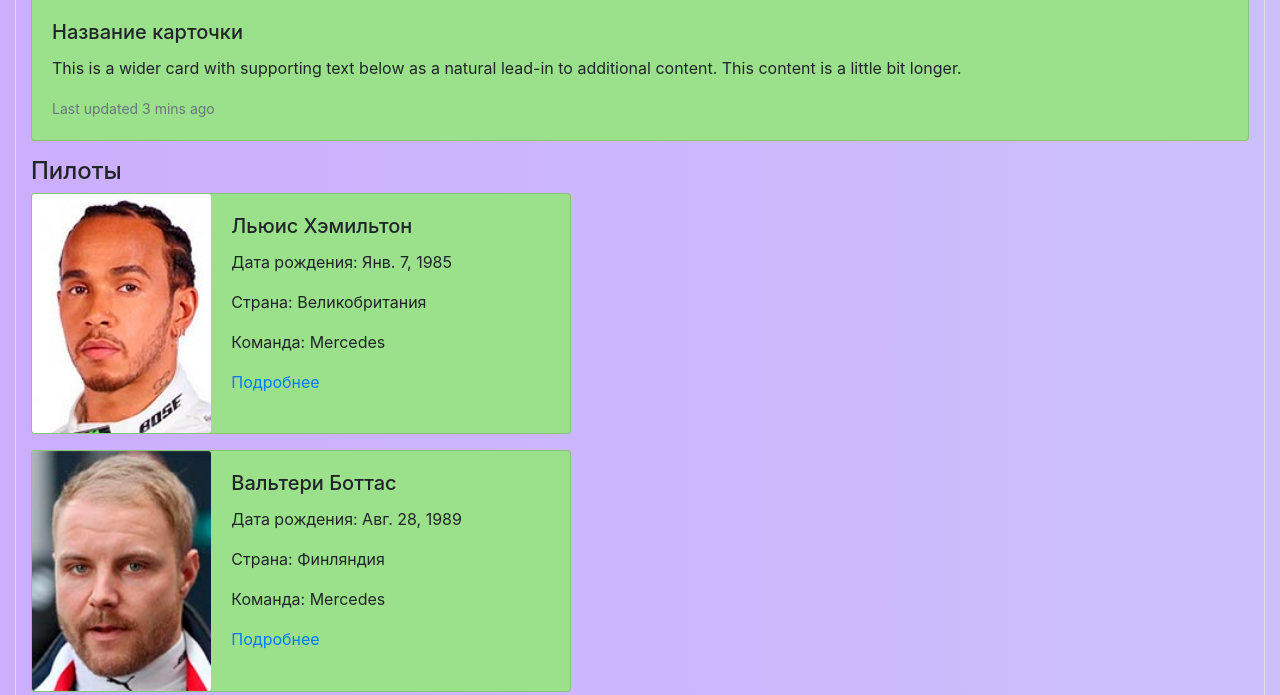
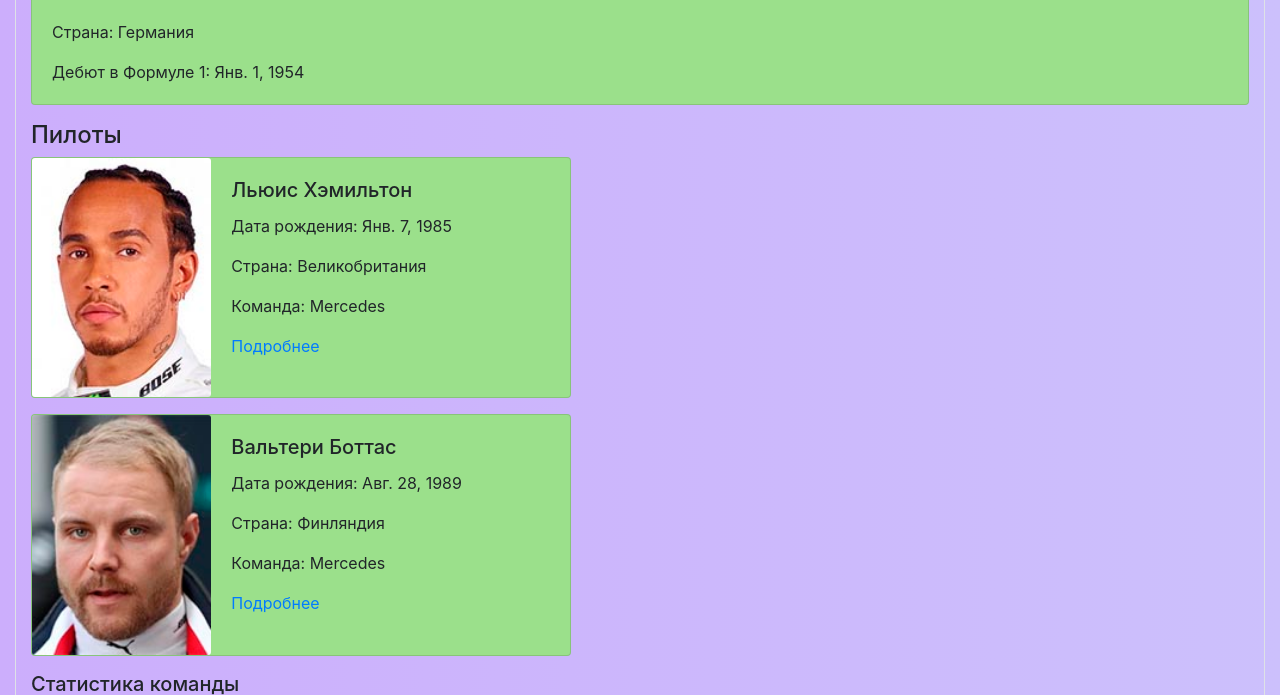
Before and after one commit to Flosters/Formula-one, a Django app: page /teams/1/ in a window 1280 px wide. Shown: the part 1176-1871 px from the top of the page. Run offline with Django 3.2, Linux system fonts and the light colour scheme; data comes from the database, SQL or seed files in the repository; both versions use the stored data as it was after the commit; some libraries are stand-ins or nearby versions.

Commit message:
four, drivers and teams done

```diff
--- a/main/models.py
+++ b/main/models.py
@@ -73,6 +73,7 @@ class Team(models.Model):
 	debut_in_f1 = models.DateField(verbose_name='Дебют в Ф1')
 	country = models.CharField(max_length=30, verbose_name='Страна')
 	image = models.ImageField(blank=True, upload_to=get_timestamp_path, verbose_name='Фото')
+	team_car_image = models.ImageField(blank=True, upload_to=get_timestamp_path, verbose_name='Фото болида')
 	is_active = models.BooleanField(default=True, db_index=True, verbose_name='Действующая команда')
 	team_history =models.TextField(default=True, verbose_name='История команды')
 	starts = models.IntegerField(default=True, verbose_name='Кол-во стартов')
@@ -82,6 +83,7 @@ class Team(models.Model):
 	podiums= models.IntegerField(default=True, verbose_name='Кол-во подиумов')
 	best_laps= models.IntegerField(default=True, verbose_name='Кол-во лучших кругов')
 	constructors_win = models.IntegerField(default=True, verbose_name='Побед в Кубке конструкторов')
+
 
 
 	def __str__(self):
--- a/main/templates/main/team_detail.html
+++ b/main/templates/main/team_detail.html
@@ -8,11 +8,10 @@
 {% block content %}
 <h2 class="mb-2">{{ team.name }}</h2>
 <div class="card mb-3">
-  <img src="..\..\static\main\2016.jpg" class="card-img-top" alt="...">
+  <img src="{{ team.team_car_image.url }}" class="card-img-top" alt="...">
   <div class="card-body">
-    <h5 class="card-title">Название карточки</h5>
-    <p class="card-text">This is a wider card with supporting text below as a natural lead-in to additional content. This content is a little bit longer.</p>
-    <p class="card-text"><small class="text-muted">Last updated 3 mins ago</small></p>
+    <p class="card-text">Страна: {{ team.country }}</p>
+    <p class="card-text">Дебют в Формуле 1: {{ team.debut_in_f1 }}</p>
   </div>
 </div>
 <h4>Пилоты</h4>
```
Also changed, not shown: f1.sqlite3.
